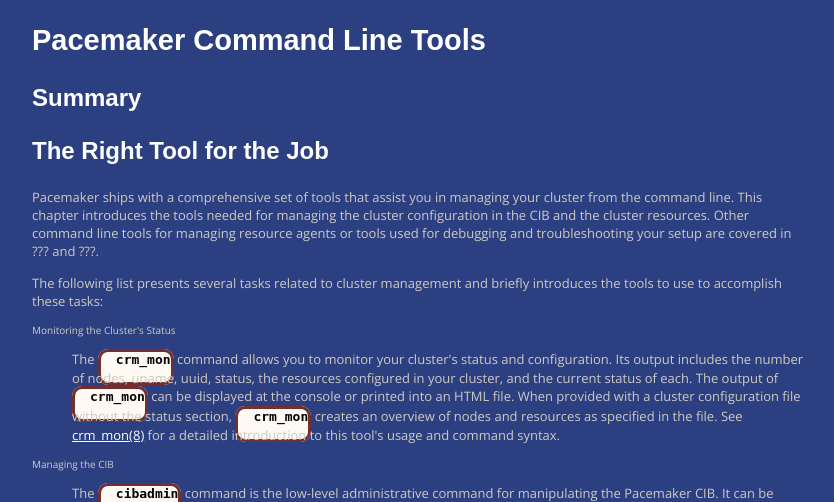
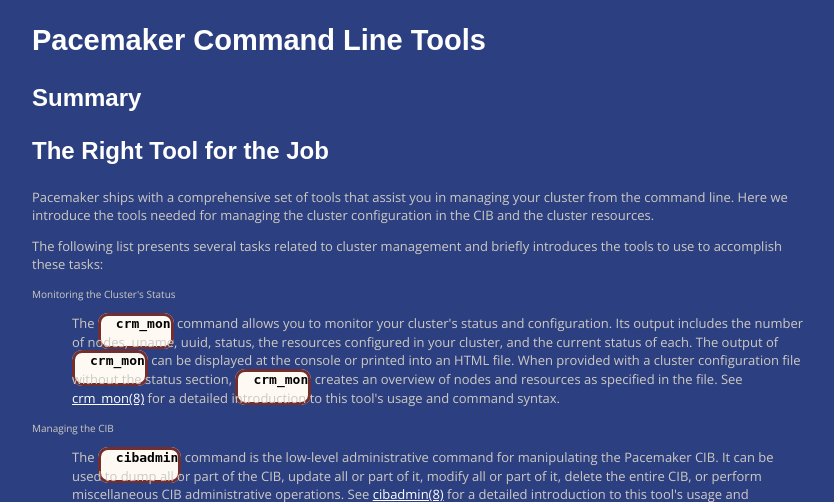
Before and after one commit to ClusterLabs/clusterlabs-www, a PHP site: page /man/pacemaker/index.php in a window 1280 px wide. Shown: the part 161-663 px from the top of the page, without its empty margins (32-866 px from the left). Run offline with PHP 8.4, Linux system fonts and the light colour scheme; some web fonts are replaced.

Commit message:
Remove inherited text

```diff
--- a/html/man/pacemaker/index.php
+++ b/html/man/pacemaker/index.php
@@ -65,12 +65,9 @@ foreach ($mans as $m) {
      <h2>The Right Tool for the Job</h2>
      <p>
      Pacemaker ships with a comprehensive set of tools that assist you
-     in managing your cluster from the command line. This chapter
-     introduces the tools needed for managing the cluster
-     configuration in the CIB and the cluster resources.  Other
-     command line tools for managing resource agents or tools used for
-     debugging and troubleshooting your setup are covered in ??? and
-     ???.
+     in managing your cluster from the command line. Here we introduce
+     the tools needed for managing the cluster configuration in the
+     CIB and the cluster resources.
      </p>
      <p>
        The following list presents several tasks related to cluster
```
